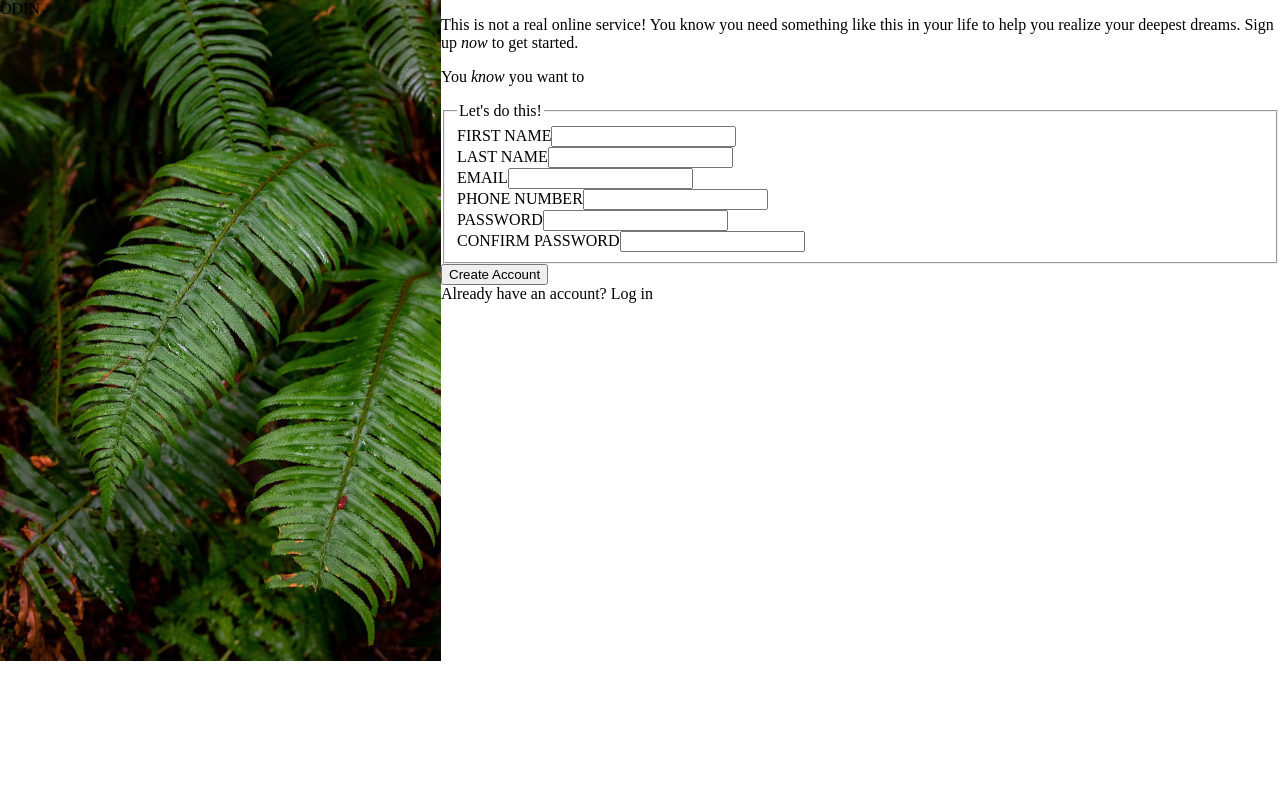
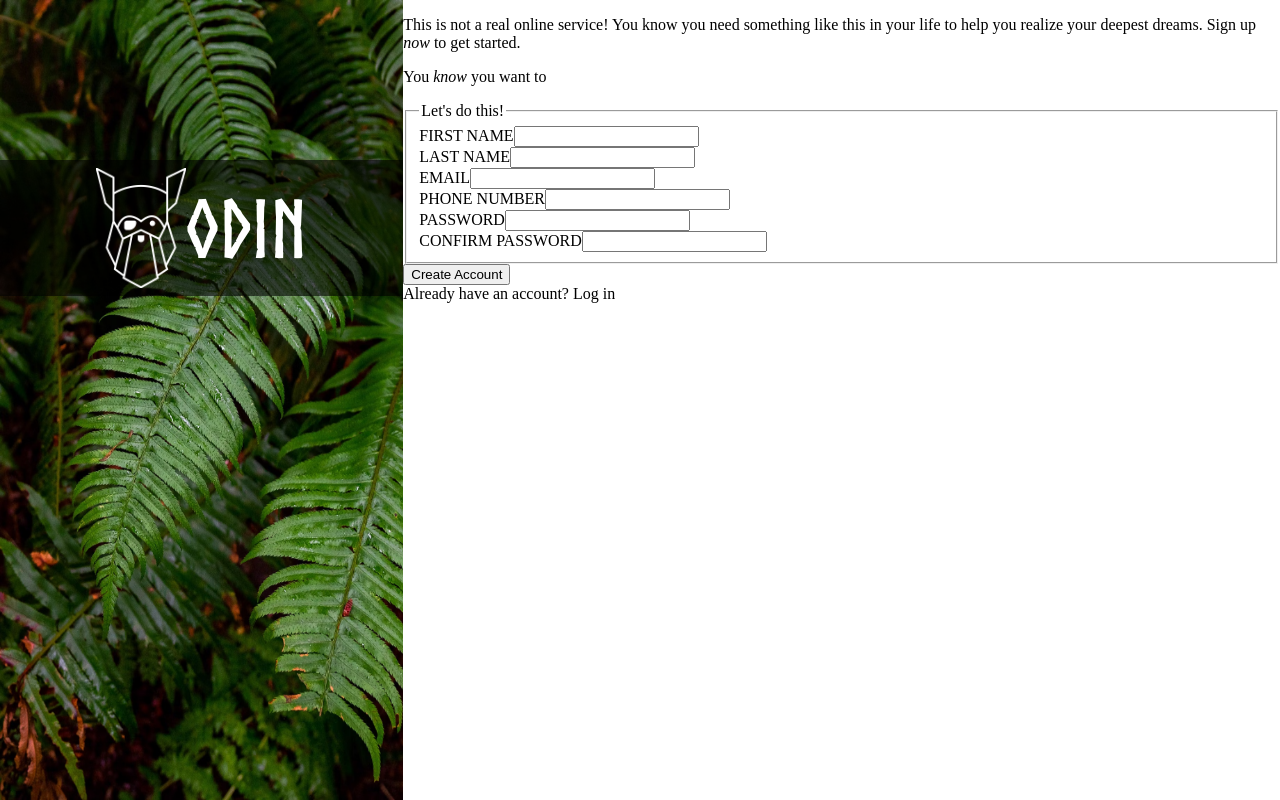
Before and after one commit to ryantohhr/sign-up-form, a plain HTML site: page index.html in a window 1280 px wide. Drawn offline with Linux system fonts and the light colour scheme.

Commit message:
Added styles for sidebar

```diff
--- a/index.html
+++ b/index.html
@@ -10,7 +10,8 @@
 <body>
     <div class="sidebar">
         <div class="icon">
-            <span>ODIN</span>
+            <img class="odin-icon" src="./odin-icon.png">
+            <div>ODIN</div>
         </div>
     </div>
     <div class="main">
--- a/style.css
+++ b/style.css
@@ -4,9 +4,38 @@ body {
 }
 
 .sidebar {
-    width: 40vw;
+    width: 35vw;
     height: 100vh;
     background-image: url(./background-image.avif);
     background-repeat: no-repeat;
-    background-size: contain;
+    background-size: 35vw 100vh;
+    position: relative;
 }
+
+@font-face {
+    font-family: "Norse Bold";
+    src: url(./Norse-Bold.otf);
+}
+
+.icon {
+    display: flex;
+    justify-content: center;
+    align-items: center;
+    width: 100%;
+    position: absolute;
+    top: 20vh;
+    background-color: rgba(0, 0, 0, 0.6);
+    color: white;
+    text-align: center;
+    padding: 8px 0;
+    height: 15vh;
+    font-family: "Norse Bold";
+}
+
+.icon div {
+    font-size: 10vh;
+}
+
+.odin-icon {
+    height: 15vh;
+}
```
Also changed, not shown: Norse-Bold.otf (added).
